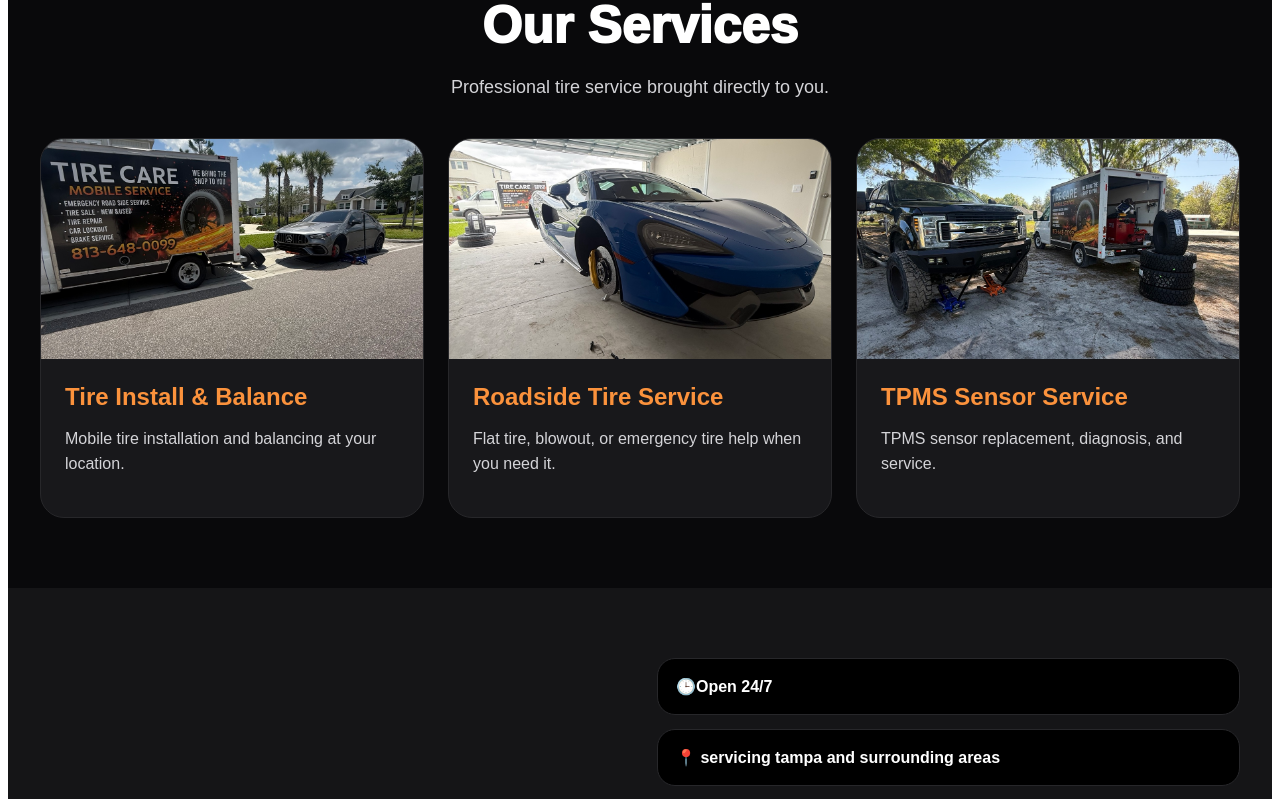
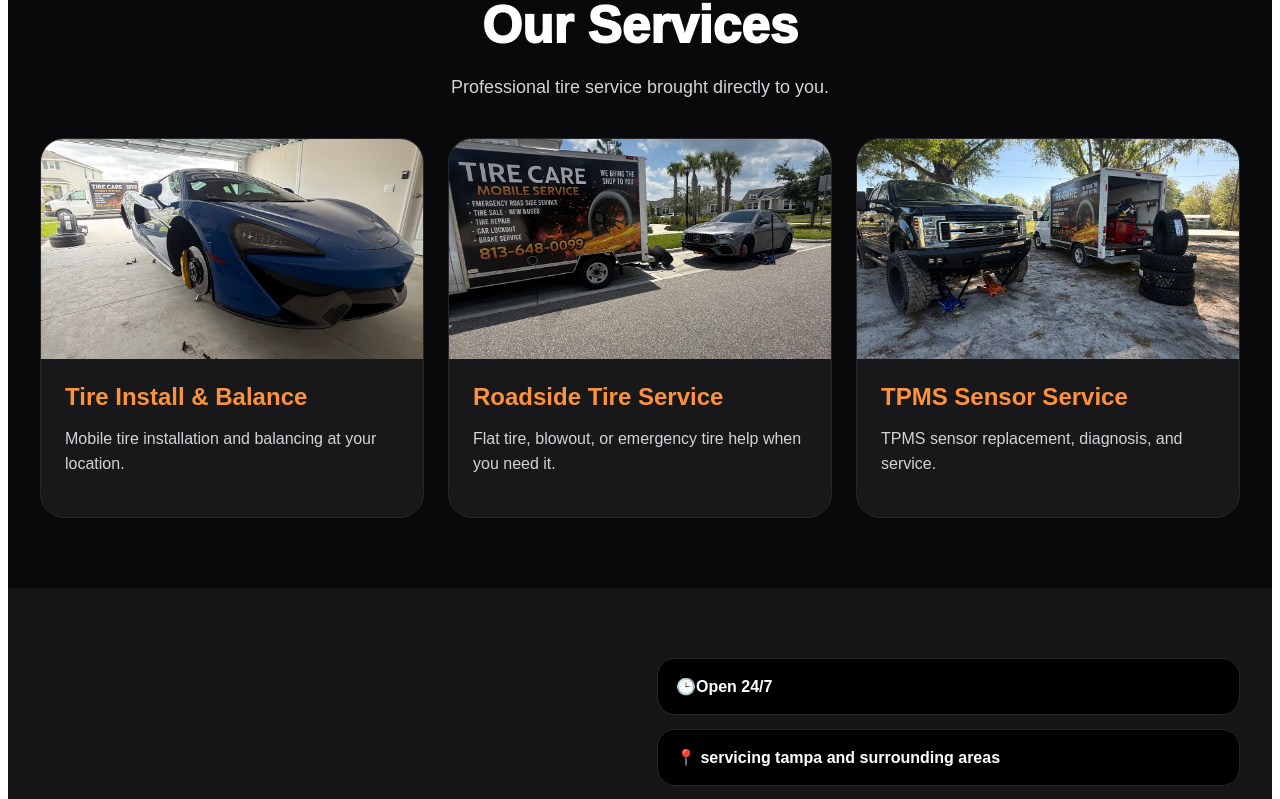
Before and after one commit to yezensalem101/tirecare-site, a Next.js app: page / in a window 1280 px wide. Shown: the part 1056-1855 px from the top of the page. Built offline with nearby package versions, Linux system fonts and the light colour scheme.

Commit message:
Update page.jsx

```diff
--- a/app/page.jsx
+++ b/app/page.jsx
@@ -6,8 +6,8 @@ export default function Page() {
   const facebookLink = "https://www.facebook.com/people/Tire-care-mobile-service/61581024939195/";
 
   const photos = [
-    { src: "/images/job1.jpeg", title: "Roadside Tire Service" },
-    { src: "/images/job2.jpeg", title: "Premium Vehicle Service" },
+    { src: "/images/job2.jpeg", title: "Roadside Tire Service" },
+    { src: "/images/job1.jpeg", title: "Premium Vehicle Service" },
     { src: "/images/job3.jpeg", title: "Truck Tire Service" },
     { src: "/images/job4.jpeg", title: "Emergency Tire Help" },
     { src: "/images/job5.jpeg", title: "Install & Balance" },
```
